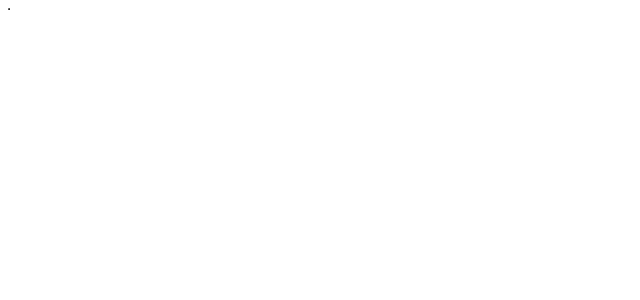
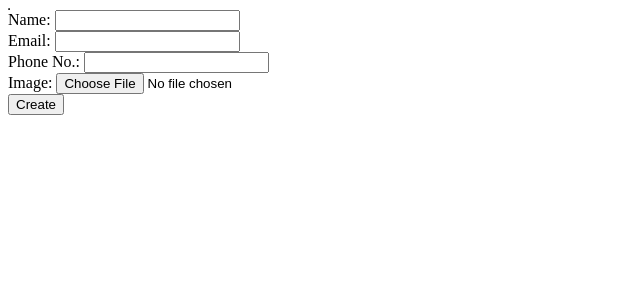
Before and after one commit to prosanta16/CRUD-php, a PHP site: page / in a window 1280 px wide. Before the commit the part shown is almost empty. Shown: the top 300 px of the page, without its empty margins (0-640 px from the left). Run offline with PHP 8.4, Linux system fonts and the light colour scheme.

Commit message:
user_create

```diff
--- a/index.php
+++ b/index.php
@@ -16,6 +16,25 @@
 <!-- users table section End -->
 <!-- create user section start -->
 <section class="create-user">
+  <form action="$_SERVER['PHP_SELF']" method="post">
+          <div class="input-group">
+              <label for="name">Name:</label>
+              <input type="text" name="name" id="name">
+          </div>
+          <div class="input-group">
+              <label for="email">Email:</label>
+              <input type="email" name="email" id="email">
+          </div>
+          <div class="input-group">
+              <label for="phone">Phone No.:</label>
+              <input type="text" name="phone" id="phone">
+          </div>
+          <div class="input-group">
+              <label for="image">Image:</label>
+              <input type="file" name="image" id="image">
+          </div>
+          <input type="submit" name="createUser" value="Create">
+      </form>
 </section>
 <!-- create user section end -->
 <!-- edit user section start -->
```
